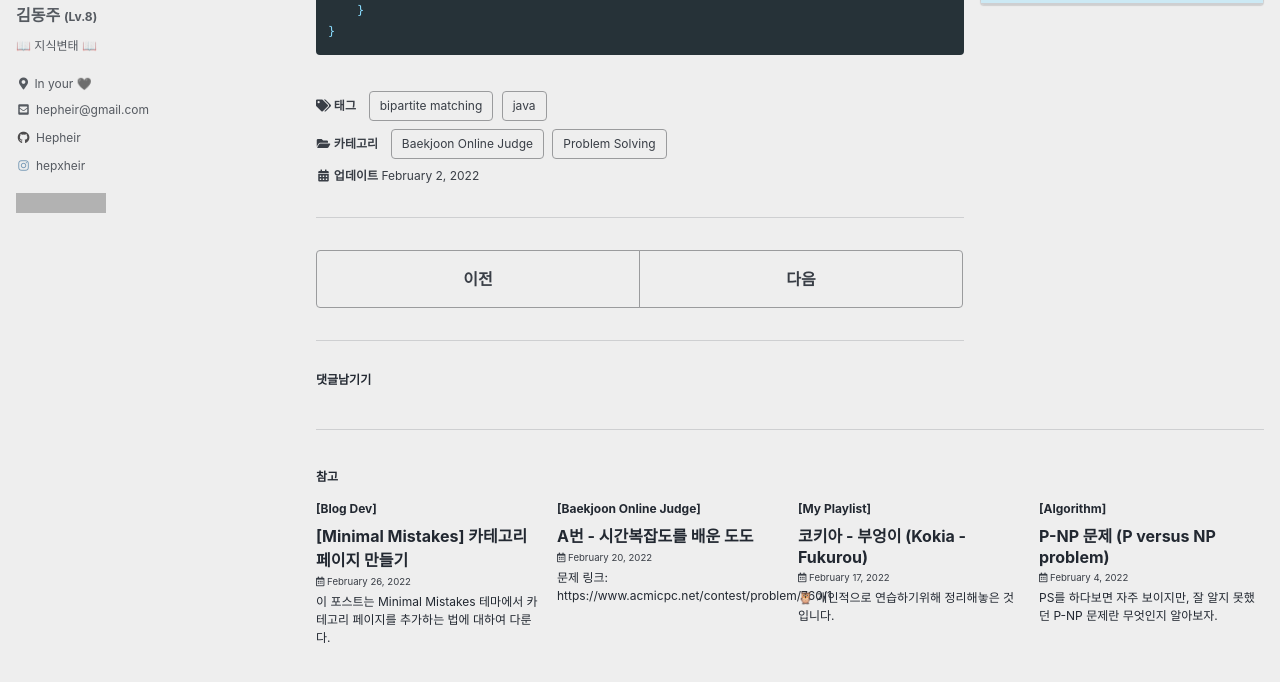
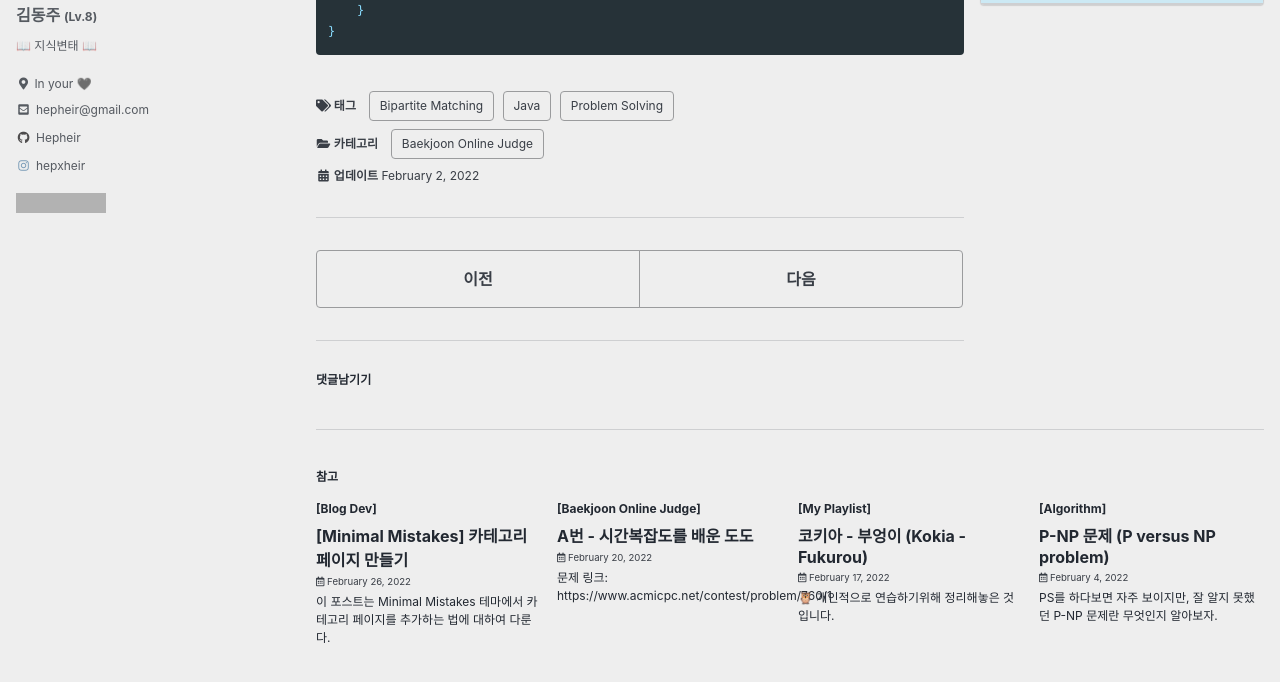
Before and after one commit to Hepheir/archived-hepheir.github.io, a Jekyll site: the page built from _posts/Baekjoon Online Judge/2022-02-02-problem-1671.md, in a window 1280 px wide and 900 px high, scrolled down 3655 px, cut to the strip 162-844 px from the top of the window. Built offline with Jekyll 4.4.1, drawn with Linux system fonts in a browser that asks for light colours; cached includes are drawn as plain includes; comment, search, counter and statistics services are not loaded; grey boxes are pictures that could not be loaded.

Commit message:
post: Move "Baekjoon Online Judge/2022-02-02-problem-1671.md"

```diff
--- a/_posts/Problem Solving/Baekjoon Online Judge/2022-02-02-1671.md
+++ b/_posts/Baekjoon Online Judge/2022-02-02-problem-1671.md
@@ -1,11 +1,11 @@
 ---
 title:  "1671번 - 상어의 저녁식사"
 categories:
-  - "Problem Solving"
   - "Baekjoon Online Judge"
 tags:
-  - "java"
-  - "bipartite matching"
+  - "Problem Solving"
+  - "Java"
+  - "Bipartite Matching"
 ---
 
 이분 매칭 알고리즘을 이용하여 1671번 "상어의 저녁식사"를 풀어보았다.
@@ -14,7 +14,7 @@ tags:
 
 ## 문제 링크
 
-* [https://boj.kr/1671](https://boj.kr/1671)
+* <https://boj.kr/1671>
 
 ## 풀이 알고리즘
 
```
